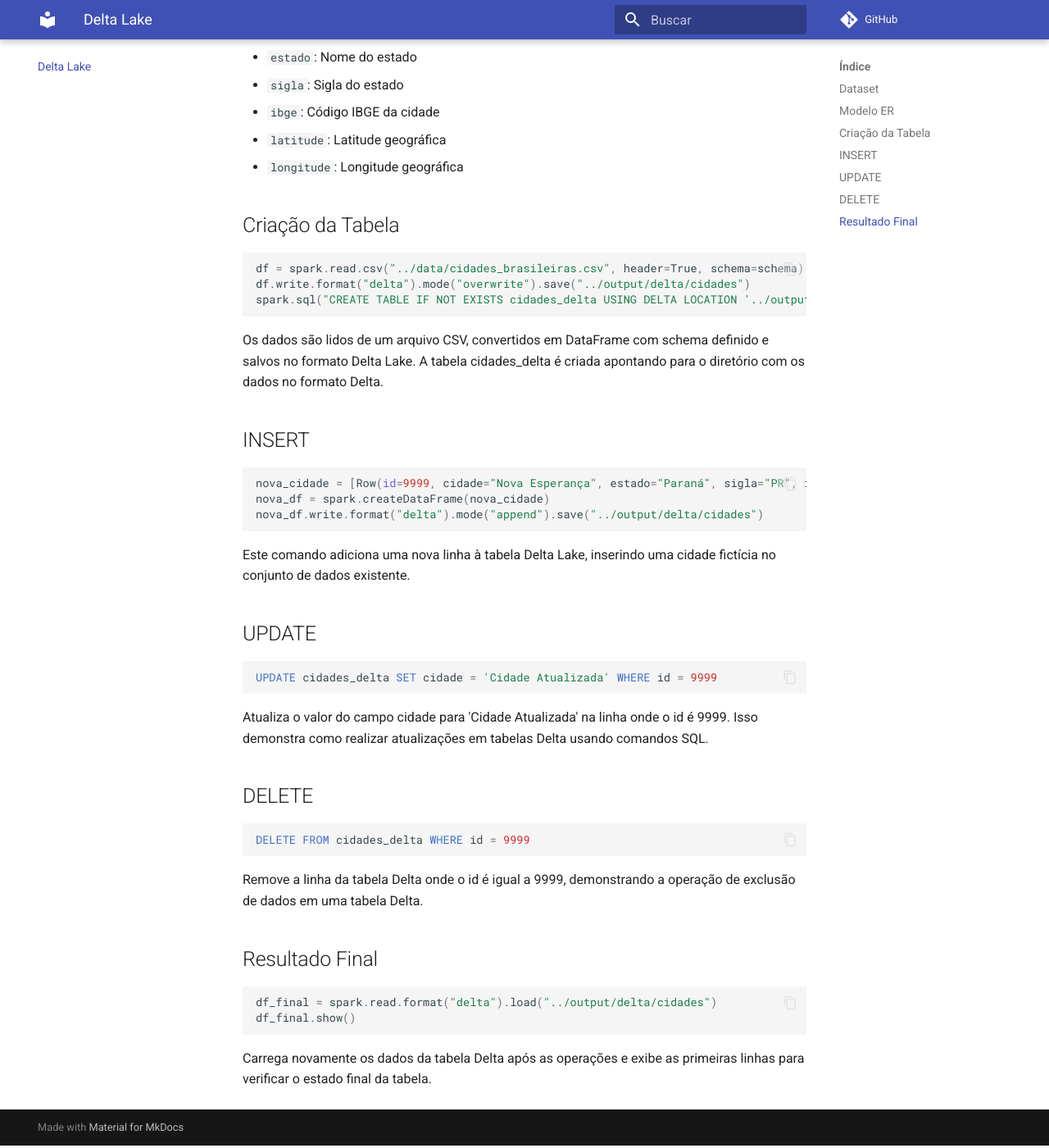
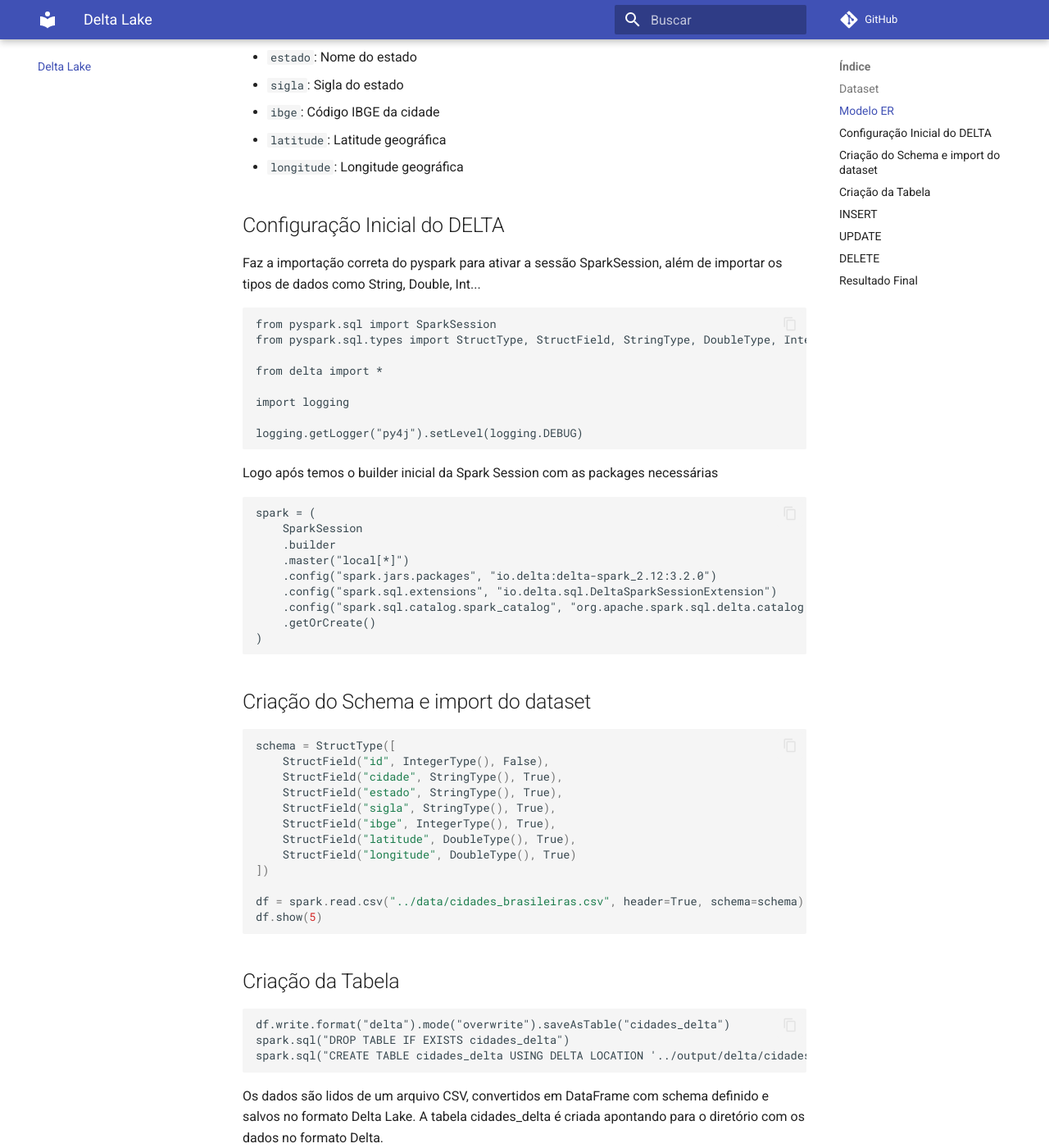
Before and after one commit to pauloFrancisconi/eng-dados-spark, an MkDocs documentation site: the page built from docs/delta.md, in a window 1280 px wide and 1400 px high, scrolled down 631 px. Shown: the whole window at 82% size. Built offline with MkDocs 1.6.1 and Material for MkDocs 9.7.7, drawn with Linux system fonts in a browser that asks for light colours; comment, search, counter and statistics services are not loaded; some of the changed text lies outside the part shown.

Commit message:
[fix] - Arrumando e melhorando a documentação Arrumando algumas informações da documentação READMe.md e reestruturando as documentações específicas de delta lake

````diff
--- a/docs/delta.md
+++ b/docs/delta.md
@@ -27,13 +27,58 @@ A estrutura da tabela segue um modelo entidade-relacionamento simples, com uma
 - `latitude`: Latitude geográfica
 - `longitude`: Longitude geográfica
 
+## Configuração Inicial do DELTA
+
+Faz a importação correta do pyspark para ativar a sessão SparkSession, além de importar os tipos de dados como String, Double, Int...
+
+```
+from pyspark.sql import SparkSession
+from pyspark.sql.types import StructType, StructField, StringType, DoubleType, IntegerType
+
+from delta import *
+
+import logging
+
+logging.getLogger("py4j").setLevel(logging.DEBUG)
+```
+Logo após temos o builder inicial da Spark Session com as packages necessárias
+
+```
+spark = (
+    SparkSession
+    .builder
+    .master("local[*]")
+    .config("spark.jars.packages", "io.delta:delta-spark_2.12:3.2.0")
+    .config("spark.sql.extensions", "io.delta.sql.DeltaSparkSessionExtension")
+    .config("spark.sql.catalog.spark_catalog", "org.apache.spark.sql.delta.catalog.DeltaCatalog")
+    .getOrCreate()
+)
+```
+
+## Criação do Schema e import do dataset
+```python
+
+schema = StructType([
+    StructField("id", IntegerType(), False),
+    StructField("cidade", StringType(), True),
+    StructField("estado", StringType(), True),
+    StructField("sigla", StringType(), True),
+    StructField("ibge", IntegerType(), True),
+    StructField("latitude", DoubleType(), True),
+    StructField("longitude", DoubleType(), True)
+])
+
+df = spark.read.csv("../data/cidades_brasileiras.csv", header=True, schema=schema)
+df.show(5)
+```
+
 ## Criação da Tabela
 
-```python
-df = spark.read.csv("../data/cidades_brasileiras.csv", header=True, schema=schema)
-df.write.format("delta").mode("overwrite").save("../output/delta/cidades")
-spark.sql("CREATE TABLE IF NOT EXISTS cidades_delta USING DELTA LOCATION '../output/delta/cidades'")
+```
 
+df.write.format("delta").mode("overwrite").saveAsTable("cidades_delta")
+spark.sql("DROP TABLE IF EXISTS cidades_delta")
+spark.sql("CREATE TABLE cidades_delta USING DELTA LOCATION '../output/delta/cidades'")
 
 ```
  Os dados são lidos de um arquivo CSV, convertidos em DataFrame com schema definido e salvos no formato Delta Lake. A tabela cidades_delta é criada apontando para o diretório com os dados no formato Delta.
@@ -41,25 +86,39 @@ spark.sql("CREATE TABLE IF NOT EXISTS cidades_delta USING DELTA LOCATION '../out
 ## INSERT
 
 ```python
-nova_cidade = [Row(id=9999, cidade="Nova Esperança", estado="Paraná", sigla="PR", ibge=9999999, latitude=-23.5, longitude=-51.5)]
-nova_df = spark.createDataFrame(nova_cidade)
-nova_df.write.format("delta").mode("append").save("../output/delta/cidades")
+spark.sql("""
+    INSERT INTO cidades_delta VALUES
+    (9999, 'Cidade Exemplo', 'Estado Exemplo', 'EX', 9999999, -10.1234, -50.5678)
+""")
+
+spark.sql("SELECT * FROM cidades_delta WHERE id = 9999").show()
 ```
 Este comando adiciona uma nova linha à tabela Delta Lake, inserindo uma cidade fictícia no conjunto de dados existente.
 
 
 ## UPDATE
 
-```sql
-UPDATE cidades_delta SET cidade = 'Cidade Atualizada' WHERE id = 9999
+```python
+spark.sql("""
+    UPDATE cidades_delta
+    SET latitude = -11.0000, longitude = -51.0000
+    WHERE id = 9999
+""")
+
+spark.sql("SELECT * FROM cidades_delta WHERE id = 9999").show()
 ```
 
-Atualiza o valor do campo cidade para 'Cidade Atualizada' na linha onde o id é 9999. Isso demonstra como realizar atualizações em tabelas Delta usando comandos SQL.
+Atualiza o valor dos campos latitude e longitude na linha onde o id é 9999. Isso demonstra como realizar atualizações em tabelas Delta usando comandos SQL.
 
 ## DELETE
 
-```sql
-DELETE FROM cidades_delta WHERE id = 9999
+```python
+spark.sql("""
+    DELETE FROM cidades_delta
+    WHERE id = 9999
+""")
+
+spark.sql("SELECT * FROM cidades_delta WHERE id = 9999").show()
 ```
 
 Remove a linha da tabela Delta onde o id é igual a 9999, demonstrando a operação de exclusão de dados em uma tabela Delta.
--- a/docs/iceberg.md
+++ b/docs/iceberg.md
@@ -15,10 +15,40 @@ O arquivo CSV contém as seguintes colunas:
 
 localizado em `data/cidades_brasileiras.csv`.
 
+## Modelo ER
+
+A estrutura da tabela segue um modelo entidade-relacionamento simples, com uma única entidade `CIDADES`, cujos atributos são:
+
+- `id`: Identificador único da cidade (chave primária)
+- `cidade`: Nome da cidade
+- `estado`: Nome do estado
+- `sigla`: Sigla do estado
+- `ibge`: Código IBGE da cidade
+- `latitude`: Latitude geográfica
+- `longitude`: Longitude geográfica
+
+## Criação do Schema e import do dataset
+
+```
+from pyspark.sql.types import StructType, StructField, StringType, IntegerType, DoubleType
+schema = StructType([
+    StructField("id", IntegerType(), False),
+    StructField("cidade", StringType(), True),
+    StructField("estado", StringType(), True),
+    StructField("sigla", StringType(), True),
+    StructField("ibge", IntegerType(), True),
+    StructField("latitude", DoubleType(), True),
+    StructField("longitude", DoubleType(), True)
+])
+df = spark.read.csv("../data/cidades_brasileiras.csv", header=True, schema=schema)
+df.show(5)
+```
+
 ## Criação da Tabela
 
-```python
-df.writeTo("spark_catalog.default.cidades_iceberg").using("iceberg").createOrReplace()
+```
+df.writeTo("local.cidades_iceberg").using("iceberg").createOrReplace()
+
 ```
 
 ## INSERT
````
Also changed, not shown: README.md (+9 -3 lines), docs/index.md (+17 -5 lines), 2 other files.
